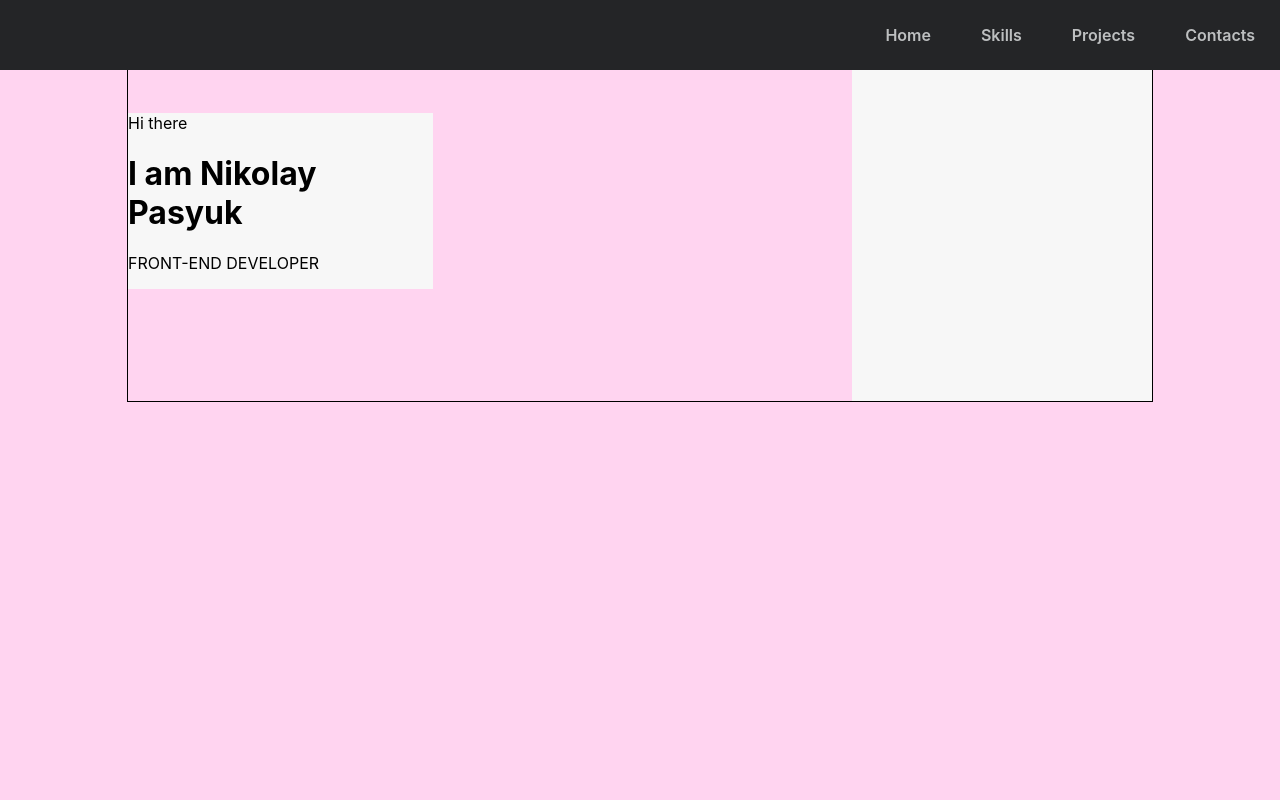
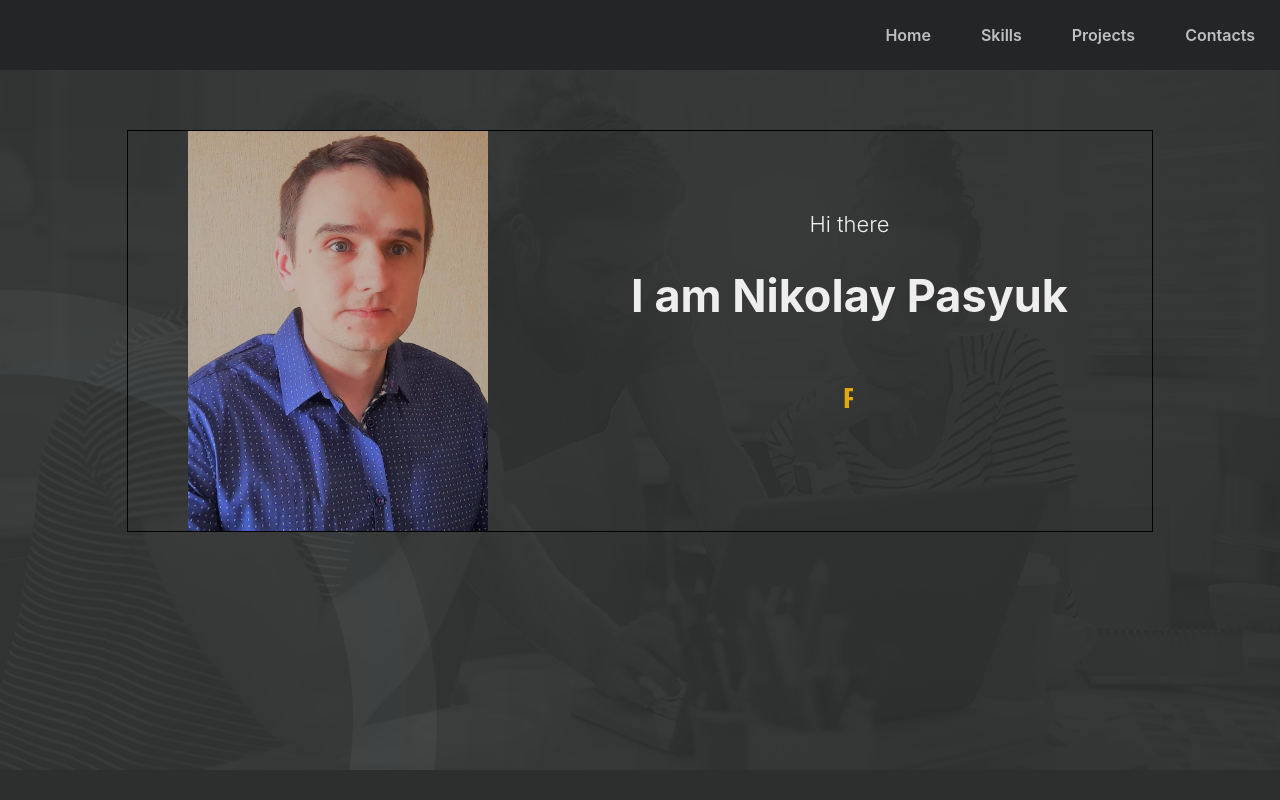
Before and after one commit to NikolayPasyuk/portfolio, a React (Create React App) app: page / in a window 1280 px wide. Shown: the top 800 px of the page. Built offline with nearby package versions, Linux system fonts and the light colour scheme.

Commit message:
added styles for pages Main

```diff
--- a/src/contacts/Contacts.module.scss
+++ b/src/contacts/Contacts.module.scss
@@ -38,6 +38,7 @@
 
     .button {
       @include buttonAndInput(5px 40px, 13px, 1px solid transparent, 1.5, 35px);
+      text-decoration: none;
       background: $primaryColor;
       color: $textThirdColor;
       font-weight: 500;
--- a/src/main/Main.js
+++ b/src/main/Main.js
@@ -1,16 +1,25 @@
 import style from './Main.module.css'
 import styleContainer from '../common/styles/Container.module.css'
+import sliderImage from "../assets/image/slider-bg.png";
+import photoImage from '../assets/image/photo.jpg'
 
 export const Main = () => {
+    const slider = {
+        backgroundImage: `url(${sliderImage})`
+    };
+    const photo = {
+        backgroundImage: `url(${photoImage})`
+    }
+
     return (
-        <div className={style.mainBlock}>
+        <div style={slider} className={style.mainBlock}>
             <div className={styleContainer.container}>
-                <div className={style.text}>
+                <div style={photo} className={style.photo}>
+                </div>
+                <div className={style.wrapper}>
                     <span>Hi there</span>
                     <h1>I am Nikolay Pasyuk</h1>
-                    <p>FRONT-END DEVELOPER</p>
-                </div>
-                <div className={style.photo}>
+                    <p className={style.visible}>FRONT-END DEVELOPER</p>
                 </div>
             </div>
         </div>
--- a/src/main/Main.module.css
+++ b/src/main/Main.module.css
@@ -1,15 +1,90 @@
 .mainBlock {
-    min-height: 100vh;
-    background-color: #ffd4f0;
-}
-
-.text {
-    width: 305px;
-    background-color: #f7f7f7;
+    min-height: 80vh;
+    padding-top: 130px;
+    background: url('../assets/image/slider-bg.png') right fixed no-repeat;
+    align-items: center;
 }
 
 .photo {
     width: 300px;
     height: 400px;
-    background-color: #f7f7f7;
+    margin: 0 auto;
+    background-position: center;
+    background-size: cover;
+    background-repeat: no-repeat;
 }
+
+.wrapper {
+    width: 605px;
+    text-align: center;
+}
+
+.wrapper span {
+    font-size: 22px;
+    font-weight: 300;
+    color: #eee;
+}
+
+.wrapper h1 {
+    color: #eee;
+    font-size: 45px;
+}
+
+.visible {
+    display: inline-block;
+    width: 20ch;
+    font-family: monospace;
+    font-size: 30px;
+    white-space: nowrap;
+    overflow: hidden;
+    color: #e0a80d;
+    font-weight: 700;
+    border-right: 4px solid #e0a80d;
+    animation: flashingBorder 0.8s step-end infinite,
+    printedText 6s cubic-bezier(0.250, 0.560, 0.450, 0.940) infinite;
+}
+
+@media screen and (max-width: 600px) {
+    .photo {
+        width: 100%;
+    }
+}
+
+@media screen and (max-width: 600px) {
+    .wrapper span {
+        font-size: 20px;
+    }
+}
+
+@media screen and (max-width: 600px) {
+    .wrapper h1 {
+        font-size: 25px;
+        width: 100%;
+        height: 20%;
+    }
+}
+
+@media screen and (max-width: 600px) {
+    .wrapper p {
+        font-size: 16px;
+    }
+}
+
+
+@keyframes flashingBorder {
+    0% {
+        border-color: #e0a80d;
+    }
+    50% {
+        border-color: transparent;
+    }
+    100% {
+        border-color: #e0a80d;
+    }
+}
+
+@keyframes printedText {
+    from {
+        width: 0;
+    }
+}
--- a/src/skills/Skills.module.scss
+++ b/src/skills/Skills.module.scss
@@ -8,7 +8,7 @@
   .skillsContainer {
     flex-direction: column;
     justify-content: flex-start;
-  }
+    flex-wrap: nowrap;
 
     .skills {
       width: 100%;
@@ -18,3 +18,4 @@
       box-sizing: border-box;
     }
   }
+}
```
Also changed, not shown: src/assets/image/photo.jpg (added), src/assets/image/slider-bg.png (added). Lines whose indentation alone changed are shown as unchanged.
